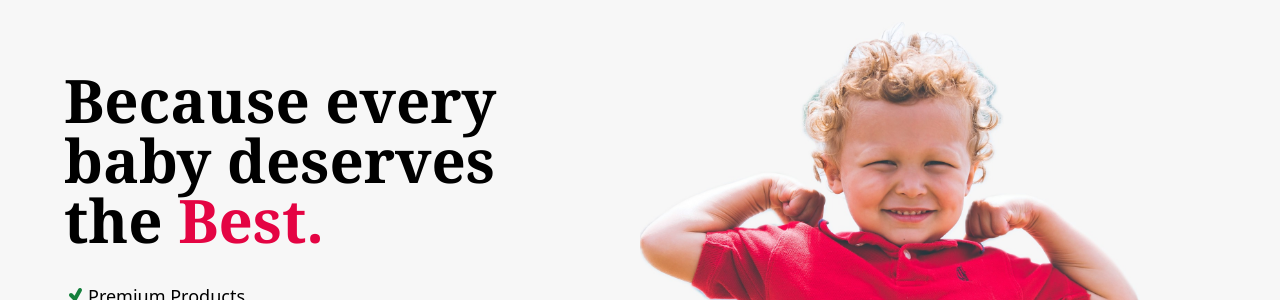
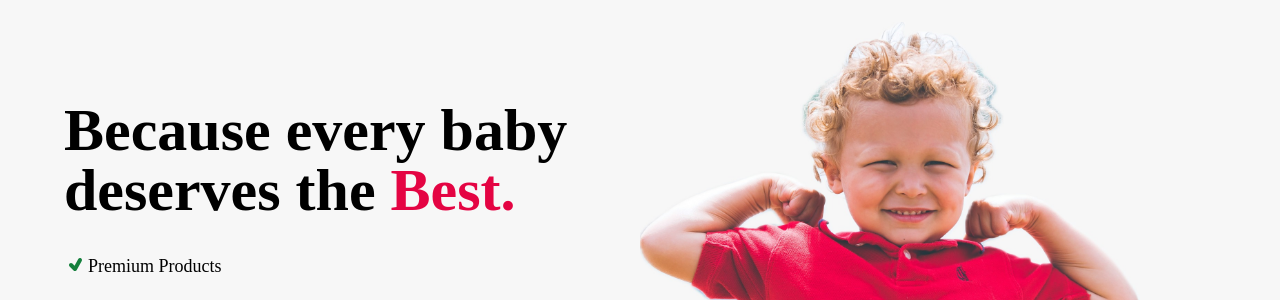
Before and after one commit to abhijithjithu0007/Furniqo-E-Commerce, a React (Vite) app: page / in a window 1280 px wide. Shown: the part 189-489 px from the top of the page. Built offline with nearby package versions, Linux system fonts and the light colour scheme; no server answers; the HTML template or start-up script is replaced by a standard one.

Commit message:
ui update

```diff
--- a/src/Pages/Home.jsx
+++ b/src/Pages/Home.jsx
@@ -43,7 +43,7 @@ const Home = () => {
         <img src={homelogo} alt="" className="w-[500px] imgclass" />
         </div>
         <div className="scrollsample md:w-1/2 md:pr-8 mb-40 p-8 rounded-lg">
-          <h1 className="text-4xl sm:text-5xl lg:text-6xl font-bold leading-tight mb-8 font-serif text-black md:mt-20">
+          <h1 className="text-4xl sm:text-5xl lg:text-6xl font-bold leading-tight mb-8  text-black md:mt-20">
             Because every baby deserves the <span className="text-btnColor">Best.</span>
           </h1>
           <div className="mb-8">
--- a/src/component/Cart.jsx
+++ b/src/component/Cart.jsx
@@ -151,8 +151,8 @@ const Cart = () => {
                   ))}
                 </div>
                 <div className="back-to-shop mt-20">
-                  <Link to={'/category'} className="text-black">&larr;</Link>
-                  <span className="text-gray-500">Back to shop</span>
+                  <Link to={'/category'} className="text-black">&larr;
+                  <span className="text-gray-500">Back to shop</span></Link>
                 </div>
               </div>
               <div className="summary bg-gray-200 p-10 rounded-r-lg md:rounded-l-none md:rounded-r-lg md:w-1/4">
--- a/src/index.css
+++ b/src/index.css
@@ -1,3 +1,8 @@
 @tailwind base;
 @tailwind components;
 @tailwind utilities;
+
+
+body {
+    font-family: 'Montserrat'
+}
```
